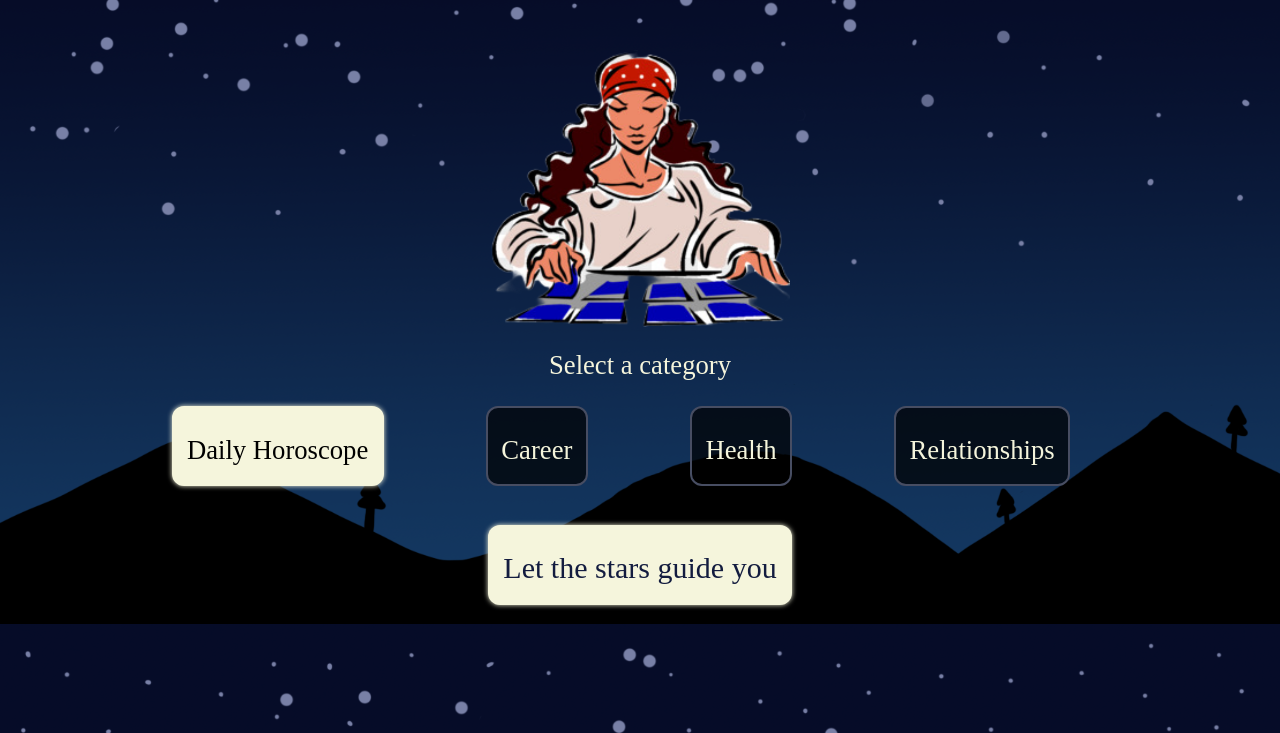
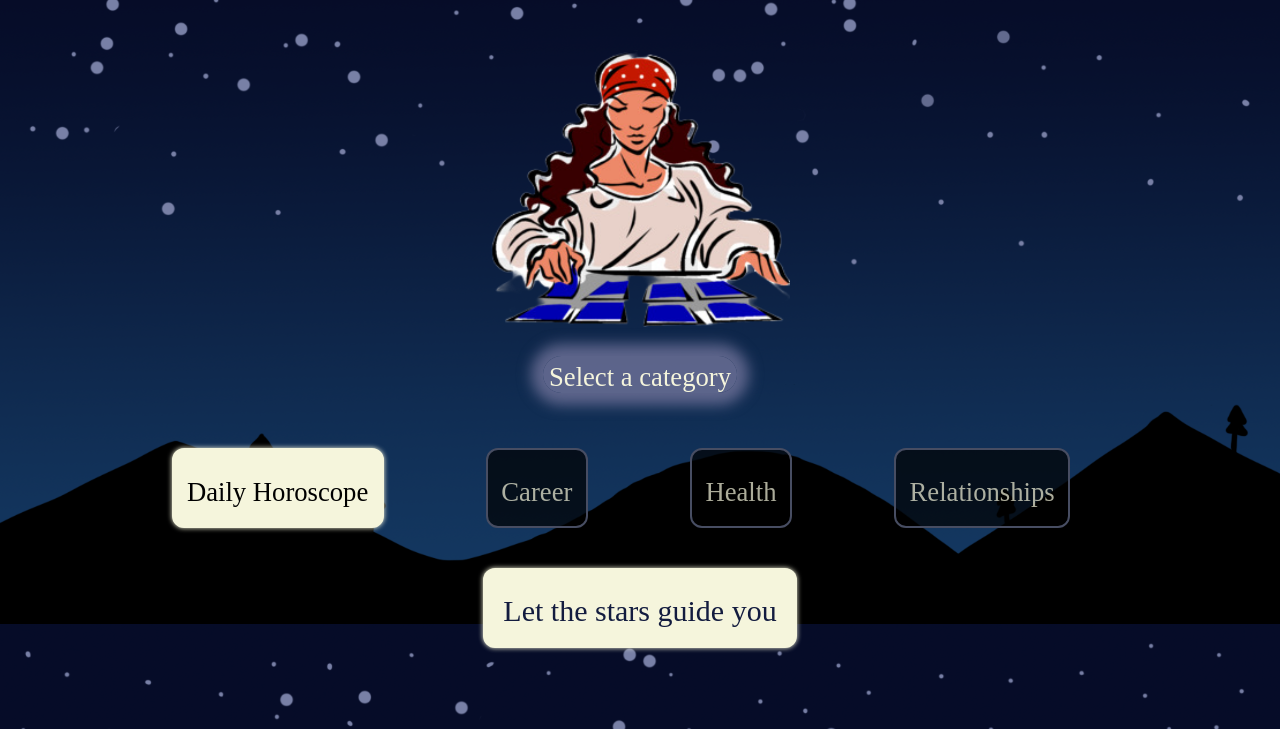
Before and after one commit to cse110-sp23-group16/cse110-sp23-group16, a plain HTML site: page source/pages/landing_page/landing.html in a window 1280 px wide. Both pictures are taken after a click on the button "Daily Horoscope". Shown: the part 176-909 px from the top of the page. Drawn offline with Linux system fonts and the light colour scheme.

Commit message:
Adjust component positions and appearence

```diff
--- a/source/pages/explanation_page/explanation.css
+++ b/source/pages/explanation_page/explanation.css
@@ -11,7 +11,8 @@ main {
 }
 
 main > * {
-  margin: 1em;
+  margin-left: 1em;
+  margin-right: 1em;
 }
 
 .top-container {
--- a/source/pages/landing_page/landing.css
+++ b/source/pages/landing_page/landing.css
@@ -38,11 +38,12 @@ div.categories {
   flex-wrap: wrap;
   margin-top: 2%;
   gap: 5%;
+  width: 100vw;
 }
 
 button.category {
   background-color: rgba(0, 0, 0, 0.7);
-  color: beige;
+  color: rgba(245, 245, 220, 0.7);
   border: 2px solid rgb(71, 77, 98);
   border-radius: 12px;
   padding: 0.5em;
@@ -115,3 +116,29 @@ button.category.selected:hover {
 .hidden {
   visibility: hidden;
 }
+
+div.prompt {
+  width: -moz-fit-content;
+  width: fit-content;
+  padding: 6px;
+  font-size: 20pt;
+  background-color: rgba(112, 115, 154, 0.8);
+  border-radius: 20px;
+  box-shadow: 0px 0px 14px 12px rgba(112, 115, 154, 0.8);
+  padding-bottom: 0px;
+}
+
+main {
+  display: flex;
+  flex-direction: column;
+  align-items: center;
+  gap: 30px;
+  padding-bottom: 50px;
+}
+
+div#teller-box {
+  display: flex;
+  flex-direction: column;
+  align-items: center;
+  gap: 6px;
+}
--- a/source/pages/landing_page/landing.html
+++ b/source/pages/landing_page/landing.html
@@ -4,8 +4,8 @@
     <meta charset="UTF-8" />
     <meta name="viewport" content="width=device-width, initial-scale=1.0" />
     <title>Landing Page</title>
+    <link rel="stylesheet" href="../toplevel.css" />
     <link rel="stylesheet" href="./landing.css" />
-    <link rel="stylesheet" href="../toplevel.css" />
     <script src="./landing.js"></script>
   </head>
   <body>
@@ -14,6 +14,7 @@
       <h1 class="custom-heading">STARGAZER</h1>
     </header>
     <main>
+      <div id="teller-box">
         <picture>
           <!-- <img src="../../assets/teller.jpg" alt="Armadillo fortune teller" width="200"> -->
           <img
@@ -23,7 +24,8 @@
             width="140"
           />
         </picture>
-      <div style="font-size: 20pt"> Select a category </div>
+        <div class="prompt"> Select a category </div>
+      </div>
       <div class="categories">
         <button id="daily-horoscope-button" class="category">
           Daily Horoscope
--- a/source/pages/response_page/response.css
+++ b/source/pages/response_page/response.css
@@ -13,6 +13,7 @@ h2 {
   font-size: 34px;
   text-align: center;
   color: white;
+  margin-top: 30px;
 }
 
 img {
@@ -27,6 +28,7 @@ img#teller {
   margin-right: auto;
   display: block;
   width: 300px;
+  margin-top: 20px;
 }
 
 p {
@@ -51,25 +53,26 @@ button.response {
   box-shadow: 0px 0px 3px beige;
   border-radius: 12px;
   color: rgb(19, 28, 63);
-  font-size: 20px;
-  line-height: 5vh;
+  font-size: 26px;
+  line-height: 2vh;
   height: 7vh;
-  margin-top: 0%;
+  margin-top: 10px;
   margin-bottom: 1%;
-  padding: 0.5em;
+  padding: 1em;
+  padding-left: 20px;
+  padding-right: 20px;
 }
 
 button.response:hover {
   background-color: rgb(143, 143, 137);
   border-radius: 12px;
   color: beige;
-  padding: 0.5em;
   transition: 0.3s;
   cursor: pointer;
 }
 
 div#explanation {
-  background: rgba(112, 115, 154, 0.792);
+  background: rgba(112, 115, 154, 0.7);
   height: 300px;
   border-radius: 20px;
   -webkit-border-radius: 20px;
@@ -78,6 +81,8 @@ div#explanation {
   -o-border-radius: 20px;
   overflow: auto;
   padding: 1em 2em 1em 2em;
+  box-shadow: 0px 0px 20px 10px rgba(112, 115, 154, 0.8);
+  margin-top: 30px;
 }
 
 div.btn_container {
@@ -86,7 +91,7 @@ div.btn_container {
 }
 
 div.dark-back {
-  background-color: rgba(50, 50, 50, 0.5);
+  background-color: rgba(11, 18, 45, 0.5);
   height: 170%;
   width: 100%;
   position: absolute;
--- a/source/pages/thankyou_page/thankyou.css
+++ b/source/pages/thankyou_page/thankyou.css
@@ -42,3 +42,8 @@ h1 {
 p {
   font-size: 16pt;
 }
+
+button.continue {
+  height: 9vh;
+  line-height: 6vh;
+}
--- a/source/pages/toplevel.css
+++ b/source/pages/toplevel.css
@@ -17,6 +17,8 @@ button.continue {
   margin-top: 3%;
   margin-bottom: 10%;
   padding: 0.5em;
+  padding-left: 20px;
+  padding-right: 20px;
 }
 
 button.continue:hover {
@@ -26,4 +28,6 @@ button.continue:hover {
   padding: 0.5em;
   transition: 0.3s;
   cursor: pointer;
+  padding-left: 20px;
+  padding-right: 20px;
 }
```
Also changed, not shown: source/pages/explanation_page/explanation.html (+1 -1 lines), source/pages/response_page/response.html (+1 -1 lines), source/pages/skymap_page/skymap.html (+1 -1 lines), source/pages/thankyou_page/thankyou.html (+1 -1 lines). Lines whose indentation alone changed are shown as unchanged.
